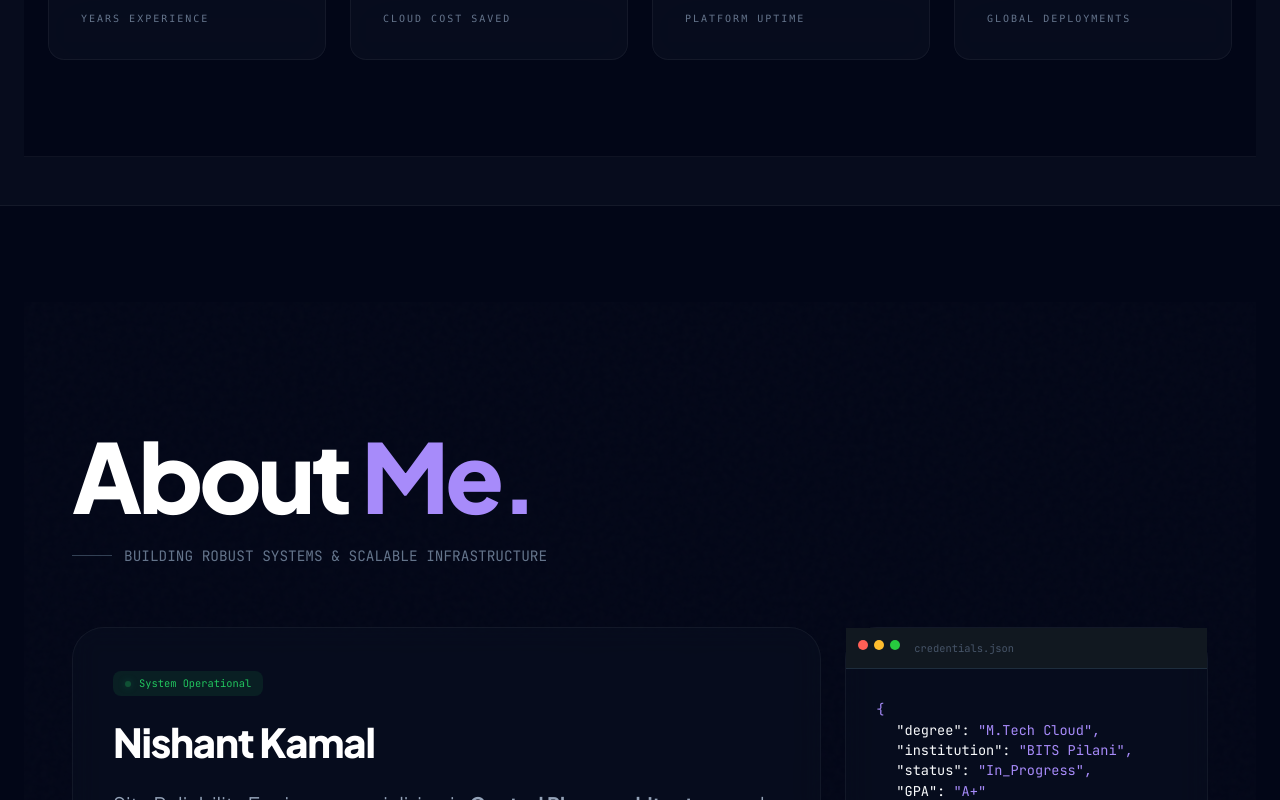
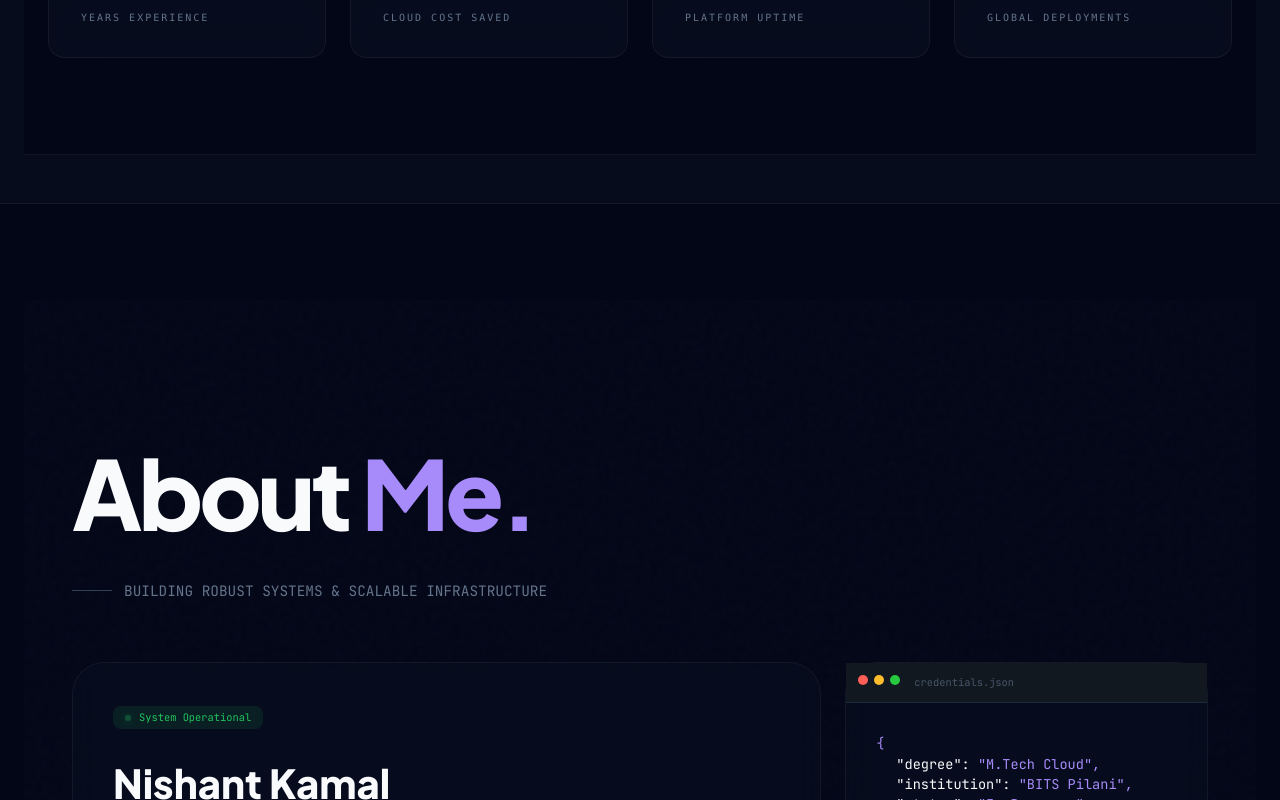
Before and after one commit to nishant-kamal/nishant-portfolio, a Next.js app: page / in a window 1280 px wide. Shown: the part 1490-2290 px from the top of the page. Built offline with nearby package versions, Linux system fonts and the light colour scheme.

Commit message:
Update globals.css

```diff
--- a/app/globals.css
+++ b/app/globals.css
@@ -2,18 +2,14 @@
 @tailwind components;
 @tailwind utilities;
 
-/* ─────────────────────────────────────────────────────────────────────────
-   FONTS: Inter for readability, JetBrains Mono for code/stats
-   ───────────────────────────────────────────────────────────────────────── */
-@import url('https://fonts.googleapis.com/css2?family=Inter:wght@400;500;600;700;800&family=JetBrains+Mono:ital,wght@0,400;0,500;0,700;1,400&display=swap');
+/* FIX: Removed @import for Google Fonts.
+   Next.js layout.js handles this via --font-sans and --font-mono.
+*/
 
-/* ─────────────────────────────────────────────────────────────────────────
-   DESIGN TOKENS (SRE Midnight Theme)
-   ───────────────────────────────────────────────────────────────────────── */
 :root {
   /* Backgrounds */
-  --bg: #020617;          /* Slate 950 */
-  --bg-surface: #0f172a;  /* Slate 900 */
+  --bg: #020617;
+  --bg-surface: #0f172a;
   --bg-card: rgba(30, 41, 59, 0.4);
   --bg-card-hi: rgba(30, 41, 59, 0.7);
 
@@ -22,27 +18,19 @@
   --border-hi: rgba(255, 255, 255, 0.12);
   --border-lit: rgba(56, 189, 248, 0.3);
 
-  /* Text Colors */
-  --text: #f1f5f9;        /* Slate 100 */
-  --text-muted: #94a3b8;  /* Slate 400 */
-  --text-dim: #475569;    /* Slate 600 */
+  /* Text Colors (Standardized for WCAG AA Contrast) */
+  --text: #f1f5f9;
+  --text-muted: #94a3b8;
+  --text-dim: #64748b;    /* Improved contrast from #475569 */
 
   /* Accents */
   --cyan: #38bdf8;
   --cyan-glow: rgba(56, 189, 248, 0.25);
-
   --purple: #a78bfa;
   --purple-glow: rgba(167, 139, 250, 0.2);
 
-  --green: #34d399;
-  --orange: #fb923c;
-
-  /* Typography Scale */
-  --font-sans: 'Inter', system-ui, -apple-system, sans-serif;
-  --font-mono: 'JetBrains Mono', 'Space Mono', monospace;
-
+  /* Transitions & Radii */
   --ease: cubic-bezier(0.23, 1, 0.32, 1);
-
   --radius-lg: 16px;
   --radius-xl: 24px;
 }
@@ -50,70 +38,22 @@
 /* ─────────────────────────────────────────────────────────────────────────
    BASE STYLES
    ───────────────────────────────────────────────────────────────────────── */
-*, *::before, *::after {
-  box-sizing: border-box;
-}
-
 html {
   scroll-behavior: smooth;
+  /* Use the CSS variables defined in layout.js */
+  font-family: var(--font-sans);
 }
 
 body {
   background: var(--bg);
   color: var(--text);
-  font-family: var(--font-sans);
-  font-size: 16px;
-  line-height: 1.6;
-  overflow-x: hidden;
   -webkit-font-smoothing: antialiased;
-}
-
-/* ─────────────────────────────────────────────────────────────────────────
-   TYPOGRAPHY
-   ───────────────────────────────────────────────────────────────────────── */
-h1, h2, h3, h4 {
-  font-weight: 800;
-  line-height: 1.1;
-  letter-spacing: -0.03em;
-  color: #fff;
-}
-
-h1 { font-size: clamp(2.5rem, 8vw, 4.5rem); }
-h2 { font-size: clamp(2rem, 5vw, 3rem); }
-
-p {
-  color: var(--text-muted);
-  font-size: 1.05rem;
-  max-width: 70ch;
-}
-
-/* Accent spans inside headings */
-.text-gradient {
-  background: linear-gradient(90deg, var(--cyan), var(--purple));
-  -webkit-background-clip: text;
-  -webkit-text-fill-color: transparent;
+  -moz-osx-font-smoothing: grayscale;
 }
 
 /* ─────────────────────────────────────────────────────────────────────────
    REUSABLE COMPONENTS
    ───────────────────────────────────────────────────────────────────────── */
-
-/* Labels like "01 - PROFILE" */
-.section-label {
-  display: inline-flex;
-  align-items: center;
-  gap: 0.75rem;
-  font-family: var(--font-mono);
-  font-size: 0.75rem;
-  font-weight: 500;
-  letter-spacing: 0.15em;
-  text-transform: uppercase;
-  color: var(--cyan);
-  background: rgba(56, 189, 248, 0.1);
-  padding: 6px 14px;
-  border-radius: 6px;
-  border: 1px solid rgba(56, 189, 248, 0.2);
-}
 
 /* Premium Card (Glassmorphism) */
 .card {
@@ -122,6 +62,7 @@ p {
   border-radius: var(--radius-lg);
   padding: 2rem;
   backdrop-filter: blur(12px);
+  -webkit-backdrop-filter: blur(12px); /* Safari support */
   transition: all 0.4s var(--ease);
 }
 
@@ -132,7 +73,7 @@ p {
   box-shadow: 0 20px 40px -15px rgba(0, 0, 0, 0.5);
 }
 
-/* Tech Tags */
+/* Tech Tags using Mono font variable */
 .tag {
   font-family: var(--font-mono);
   font-size: 0.75rem;
@@ -141,77 +82,4 @@ p {
   background: rgba(255, 255, 255, 0.03);
   border: 1px solid var(--border);
   color: var(--text-muted);
-  transition: all 0.3s var(--ease);
 }
-
-.tag:hover {
-  border-color: var(--cyan);
-  color: var(--cyan);
-  background: rgba(56, 189, 248, 0.08);
-  transform: scale(1.05);
-}
-
-/* Primary Button */
-.btn-premium {
-  display: inline-flex;
-  align-items: center;
-  gap: 0.5rem;
-  font-family: var(--font-mono);
-  font-size: 0.85rem;
-  font-weight: 600;
-  padding: 0.8rem 1.8rem;
-  border-radius: 12px;
-  background: #fff;
-  color: var(--bg);
-  cursor: pointer;
-  transition: all 0.3s var(--ease);
-}
-
-.btn-premium:hover {
-  background: var(--cyan);
-  transform: scale(1.02);
-  box-shadow: 0 0 20px var(--cyan-glow);
-}
-
-/* ─────────────────────────────────────────────────────────────────────────
-   UTILITIES & EFFECTS
-   ───────────────────────────────────────────────────────────────────────── */
-
-/* Global Grid Overlay */
-.bg-grid {
-  position: fixed;
-  inset: 0;
-  background-image:
-    linear-gradient(var(--border) 1px, transparent 1px),
-    linear-gradient(90deg, var(--border) 1px, transparent 1px);
-  background-size: 50px 50px;
-  mask-image: radial-gradient(circle at center, black, transparent 80%);
-  pointer-events: none;
-  z-index: -1;
-}
-
-::-webkit-scrollbar { width: 8px; }
-::-webkit-scrollbar-track { background: var(--bg); }
-::-webkit-scrollbar-thumb {
-  background: var(--text-dim);
-  border-radius: 10px;
-  border: 2px solid var(--bg);
-}
-
-::selection {
-  background: var(--cyan);
-  color: var(--bg);
-}
-
-/* ─────────────────────────────────────────────────────────────────────────
-   ANIMATIONS
-   ───────────────────────────────────────────────────────────────────────── */
-.fade-in {
-  opacity: 0;
-  animation: fadeIn 0.8s var(--ease) forwards;
-}
-
-@keyframes fadeIn {
-  from { opacity: 0; transform: translateY(20px); }
-  to { opacity: 1; transform: translateY(0); }
-}
```
